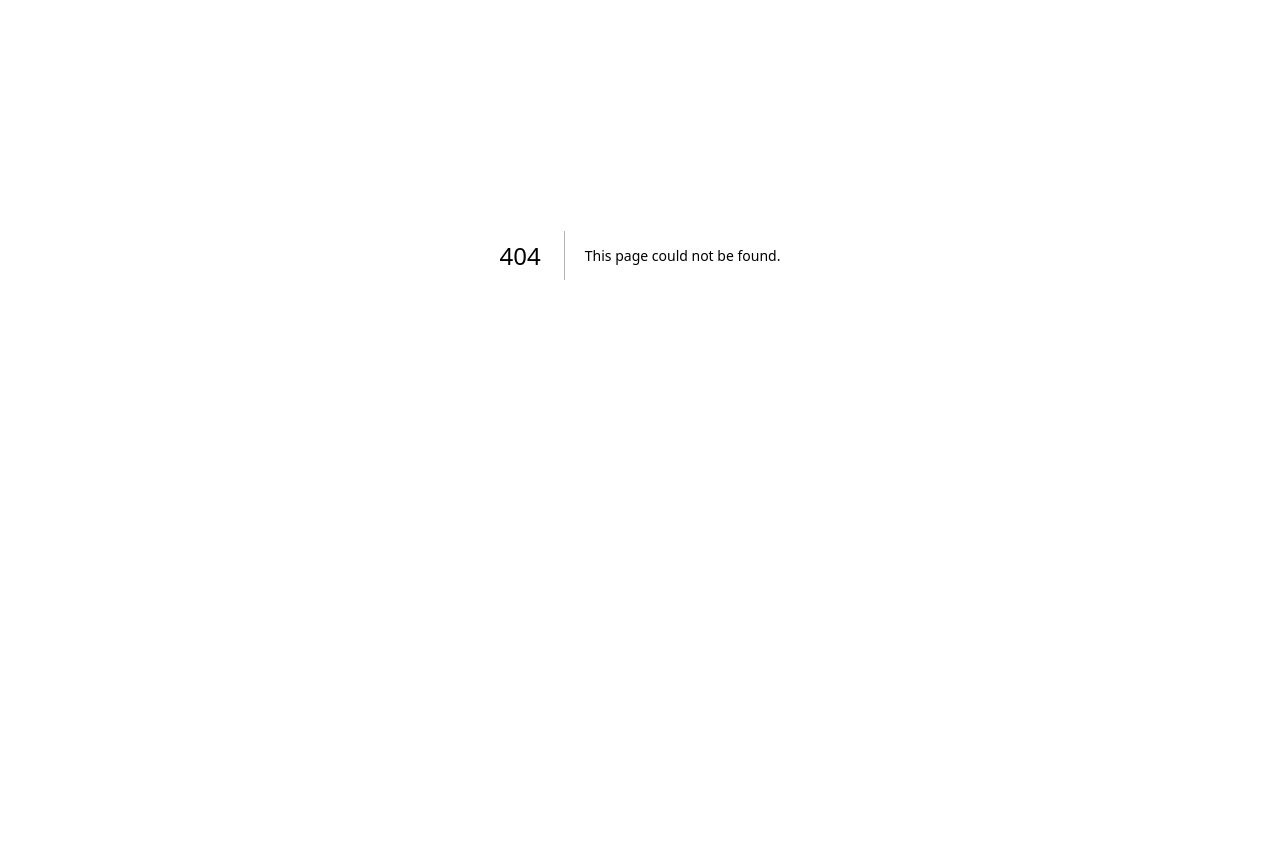
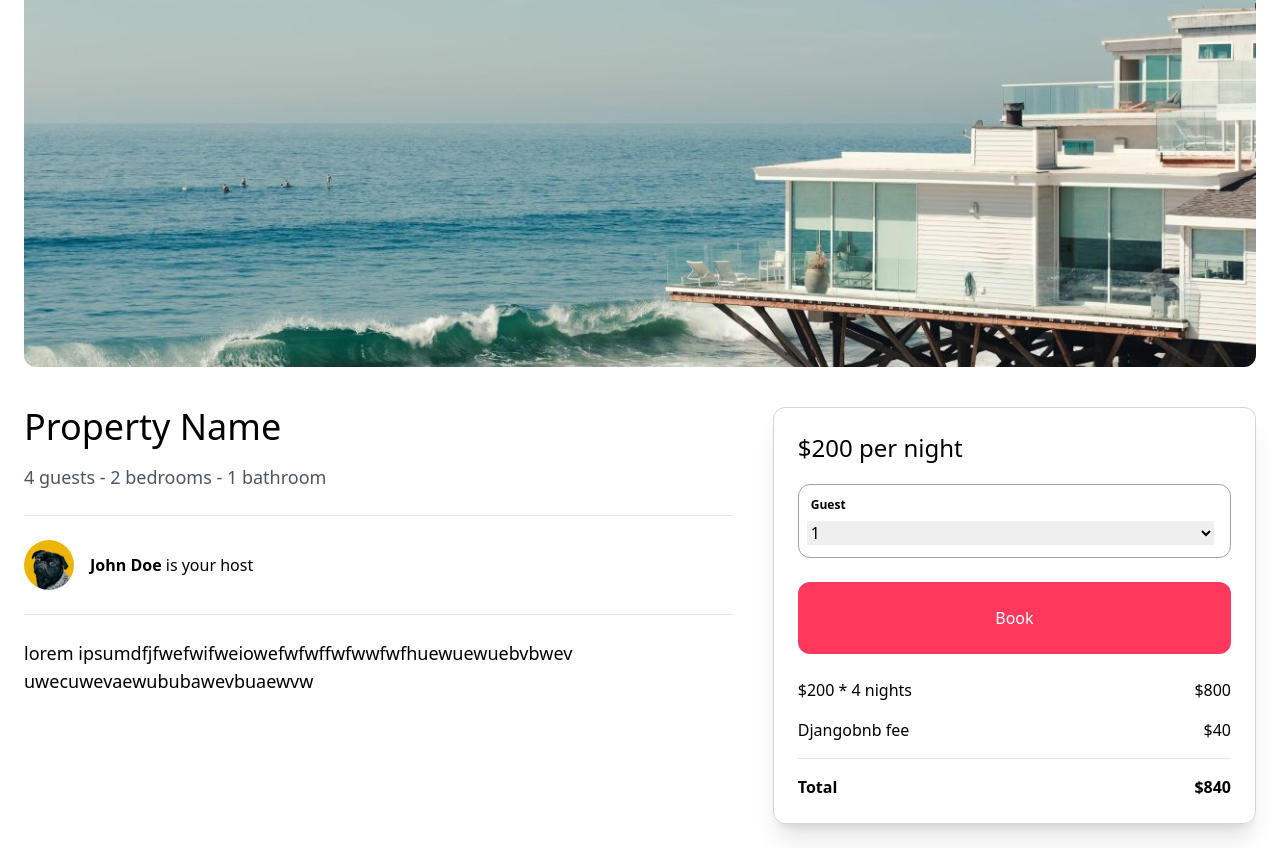
Before and after one commit to hemankpatwal/DjangoBnb, a Next.js app: page /properties/1 in a window 1280 px wide. Before the commit this address had no page. Shown: the part 273-1121 px from the top of the page. Before the commit the page ends 928 px from the top, so only its background shows below. Built offline with nearby package versions, Linux system fonts and the light colour scheme.

Commit message:
feat: Add properties detail page (static)

```diff
--- a/app/components/properties/PropertyListItem.tsx
+++ b/app/components/properties/PropertyListItem.tsx
@@ -16,6 +16,10 @@
             <div className="mt-2">
                 <p className="text-lg font-bold">Property name</p>
             </div>
+
+            <div className="mt-2">
+                <p className="text-sm text-gray-500"><strong>$200</strong> Per Night</p>
+            </div>
         </div>
     )
 }
--- /dev/null
+++ b/app/components/properties/ReservationSidebar.tsx
@@ -0,0 +1,41 @@
+const ReservationSidebar = () => {
+    return(
+        <aside className="mt-6 p-6 col-span-2 rounded-xl border border-gray-300 shadow-xl">
+            <h2 className="mb-5 text-2xl">$200 per night</h2>
+
+            <div className="mb-6 p-3 border border-gray-400 rounded-xl">
+                <label className="mb-2 block font-bold text-xs">Guest</label>
+                <select className="w-full -ml-1 text-xm">
+                    <option>1</option>
+                    <option>2</option>
+                    <option>3</option>
+                    <option>4</option>
+                </select>
+            </div>
+
+            <div className="w-full mb-6 py-6 text-center text-white hover:bg-airbnb-dark bg-airbnb rounded-xl">Book</div>
+
+            <div className="mb-4 flex justify-between align-center">
+                <p>$200 * 4 nights</p>
+
+                <p>$800</p>
+            </div>
+
+            <div className="mb-4 flex justify-between align-center">
+                <p>Djangobnb fee</p>
+
+                <p>$40</p>
+            </div>
+
+            <hr />
+
+            <div className="mt-4 flex justify-between align-center font-bold">
+                <p>Total</p>
+
+                <p>$840</p>
+            </div>
+        </aside>
+    )
+}
+
+export default ReservationSidebar;
--- /dev/null
+++ b/app/properties/[id]/page.tsx
@@ -0,0 +1,51 @@
+import ReservationSidebar from "@/app/components/properties/ReservationSidebar";
+import Image from "next/image";
+
+const PropertyDetailPage = () => {
+    return(
+        <main className="max-w-[1500px] mx-auto px-6 pb-6">
+            <div className="w-full h-[64vh] overflow-hidden rounded-xl relative">
+                <Image
+                    fill
+                    src="/beach_1.jpg"
+                    className="object-cover w-full h-full"
+                    alt="Beach House"
+                />
+            </div>
+
+            <div className="mt-4 grid grid-cols-1 md:grid-cols-5 gap-4">
+                <div className="py-6 pr-6 col-span-3">
+                    <h1 className="mb-4 text-4xl">Property Name</h1>
+
+                    <span className="mb-6 block text-lg text-gray-600">
+                        4 guests - 2 bedrooms - 1 bathroom
+                    </span>
+
+                    <hr />
+
+                    <div className="py-6 flex items-center space-x-4">
+                        <Image
+                            src="/profile_pic_1.jpg"
+                            width={50}
+                            height={50}
+                            className="rounded-full"
+                            alt="The user name"
+                        />
+                        <p><strong>John Doe</strong> is your host</p>
+                    </div>
+
+                    <hr />
+                    <p className="mt-6 text-lg">
+                        lorem ipsumdfjfwefwifweiowefwfwffwfwwfwfhuewuewuebvbwev
+                        uwecuwevaewububawevbuaewvw
+                    </p>
+                </div>
+
+                    <ReservationSidebar />
+
+            </div>
+        </main>
+    )
+}
+
+export default PropertyDetailPage;
```
Also changed, not shown: public/profile_pic_1.jpg (added).
